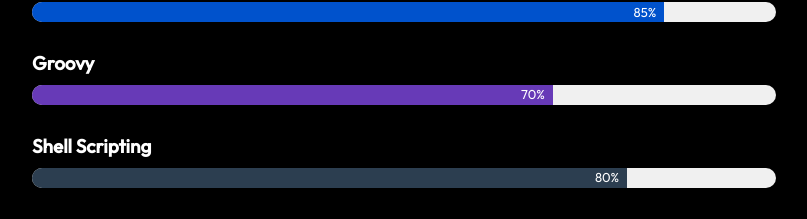
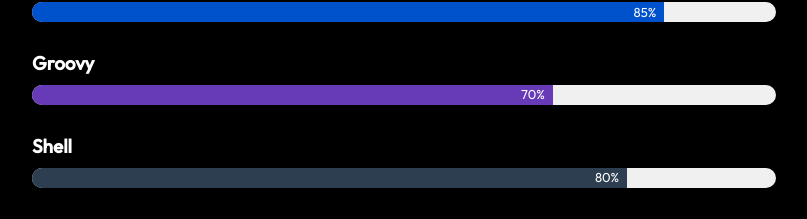
Before and after one commit to mohammad-asif-parimoo/portfolio_website, a React (Create React App) app in the folder client/: page / in a window 1280 px wide. Shown: the part 4128-4347 px from the top of the page, without its empty margins (236-1043 px from the left). Built offline with nearby package versions, Linux system fonts and the light colour scheme.

Commit message:
Update ProgressBar.js

```diff
--- a/client/src/components/ProgressBar.js
+++ b/client/src/components/ProgressBar.js
@@ -17,7 +17,7 @@
     { name: "Git", percentage: 90, className: "git" },
     { name: "Jira", percentage: 85, className: "jira" },
     { name: "Groovy", percentage: 70, className: "groovy" },
-    { name: "Shell Scripting", percentage: 80, className: "shell" },
+    { name: "Shell", percentage: 80, className: "shell" },
     { name: "HTML", percentage: 90, className: "html" },
     { name: "CSS", percentage: 85, className: "css" },
     { name: "JavaScript", percentage: 80, className: "javascript" },
```
